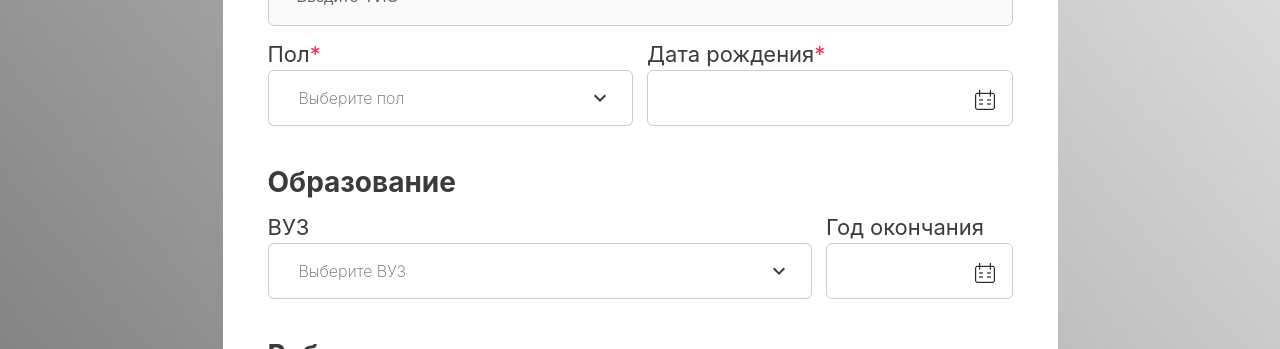
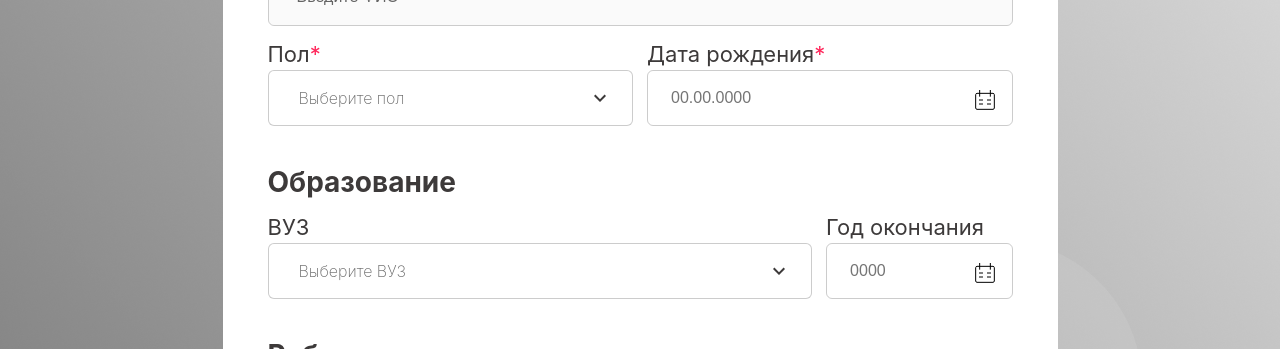
Before and after one commit to Bakirovildar/registration-test, a React (Create React App) app: page / in a window 1280 px wide. Shown: the part 273-622 px from the top of the page. Built offline with nearby package versions, Linux system fonts and the light colour scheme.

Commit message:
стили фона

```diff
--- a/src/App.css
+++ b/src/App.css
@@ -3,8 +3,6 @@
   background-image: url('./assests/img/фон.png');
   background-size: cover;
   position: absolute;
-  top: 0;
-  bottom: 0;
   right: 0;
   left: 0;
   color: #3D3A3A;
--- a/src/components/inputs/calendar/CustomCalendar.tsx
+++ b/src/components/inputs/calendar/CustomCalendar.tsx
@@ -37,6 +37,7 @@ export const CustomCalendar = ({dateFormat, required, headTitle, isInvalid, onCh
                           value={date}
                           onChange={(e) => setDate(e.value)}
                           view={dateFormat === "yy" ? "year" : "date"}
+                          placeholder={dateFormat === "yy" ? "0000" : "00.00.0000"}
                           locale='ru'/>
                 <span className="calendar-icon">
                     <img src={iconCalendar} alt=""/>
--- a/src/components/inputs/calendar/customCalendar.css
+++ b/src/components/inputs/calendar/customCalendar.css
@@ -43,6 +43,11 @@
     background: none;
     border: none;
     color: #B1B6BC;
+}
+
+.p-datepicker-header {
+    width: 95%;
+    padding-left: 5%;
 }
 
 .p-datepicker {
--- a/src/pages/register/signUp.css
+++ b/src/pages/register/signUp.css
@@ -5,6 +5,7 @@
     max-width: 745px;
     margin: 0 auto;
     margin-top: 40px;
+    margin-bottom: 40px;
 }
 
 .signUp-main {
```
